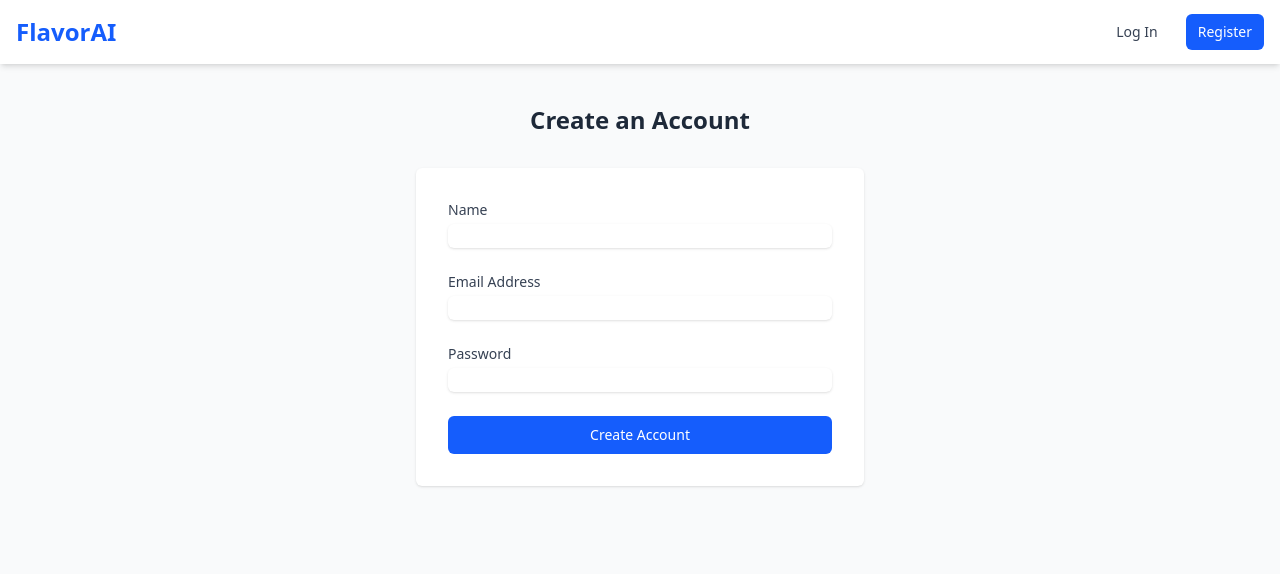
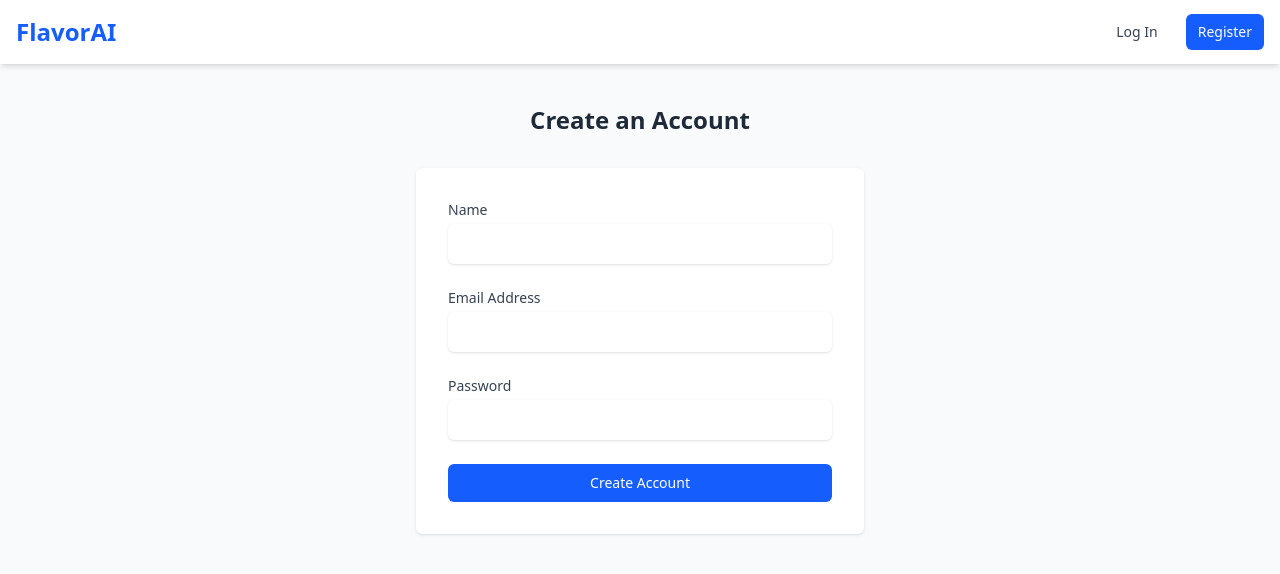
Before and after one commit to IlyaOriekhov/personalRecipeFront, a React (Vite) app: page /register in a window 1280 px wide. Shown: the top 574 px of the page. Built offline with nearby package versions, Linux system fonts and the light colour scheme.

Commit message:
fix inputs

```diff
--- a/src/pages/AddRecipePage.tsx
+++ b/src/pages/AddRecipePage.tsx
@@ -52,7 +52,7 @@
             type="text"
             value={title}
             onChange={(e) => setTitle(e.target.value)}
-            className="mt-1 block w-full rounded-md border-gray-300 shadow-sm focus:border-blue-500 focus:ring-blue-500"
+            className="mt-1 block w-full rounded-md border-gray-300 px-3 py-2 shadow-sm focus:border-blue-500 focus:ring-blue-500"
             required
           />
         </div>
@@ -69,7 +69,7 @@
             value={description}
             onChange={(e) => setDescription(e.target.value)}
             rows={3}
-            className="mt-1 block w-full rounded-md border-gray-300 shadow-sm focus:border-blue-500 focus:ring-blue-500"
+            className="mt-1 block w-full rounded-md border-gray-300 px-3 py-2 shadow-sm focus:border-blue-500 focus:ring-blue-500"
           ></textarea>
         </div>
 
@@ -85,7 +85,7 @@
             type="text"
             value={ingredients}
             onChange={(e) => setIngredients(e.target.value)}
-            className="mt-1 block w-full rounded-md border-gray-300 shadow-sm focus:border-blue-500 focus:ring-blue-500"
+            className="mt-1 block w-full rounded-md border-gray-300 px-3 py-2 shadow-sm focus:border-blue-500 focus:ring-blue-500"
             required
           />
         </div>
@@ -102,7 +102,7 @@
             value={instructions}
             onChange={(e) => setInstructions(e.target.value)}
             rows={6}
-            className="mt-1 block w-full rounded-md border-gray-300 shadow-sm focus:border-blue-500 focus:ring-blue-500"
+            className="mt-1 block w-full rounded-md border-gray-300 px-3 py-2 shadow-sm focus:border-blue-500 focus:ring-blue-500"
             required
           ></textarea>
         </div>
--- a/src/pages/HomePage.tsx
+++ b/src/pages/HomePage.tsx
@@ -45,7 +45,7 @@
           placeholder="Search for recipes by title..."
           value={searchTerm}
           onChange={(e) => setSearchTerm(e.target.value)}
-          className="block w-full rounded-md border-gray-300 shadow-sm focus:border-blue-500 focus:ring-blue-500"
+          className="block w-full rounded-md border-gray-300 px-3 py-2 shadow-sm focus:border-blue-500 focus:ring-blue-500"
         />
       </div>
 
--- a/src/pages/LoginPage.tsx
+++ b/src/pages/LoginPage.tsx
@@ -51,7 +51,7 @@
             type="email"
             value={email}
             onChange={(e) => setEmail(e.target.value)}
-            className="mt-1 block w-full rounded-md border-gray-300 shadow-sm focus:border-blue-500 focus:ring-blue-500"
+            className="mt-1 block w-full rounded-md border-gray-300 px-3 py-2 shadow-sm focus:border-blue-500 focus:ring-blue-500"
             required
           />
         </div>
@@ -67,7 +67,7 @@
             type="password"
             value={password}
             onChange={(e) => setPassword(e.target.value)}
-            className="mt-1 block w-full rounded-md border-gray-300 shadow-sm focus:border-blue-500 focus:ring-blue-500"
+            className="mt-1 block w-full rounded-md border-gray-300 px-3 py-2 shadow-sm focus:border-blue-500 focus:ring-blue-500"
             required
           />
         </div>
--- a/src/pages/RegisterPage.tsx
+++ b/src/pages/RegisterPage.tsx
@@ -53,7 +53,7 @@
             type="text"
             value={name}
             onChange={(e) => setName(e.target.value)}
-            className="mt-1 block w-full rounded-md border-gray-300 shadow-sm focus:border-blue-500 focus:ring-blue-500"
+            className="mt-1 block w-full rounded-md border-gray-300 px-3 py-2 shadow-sm focus:border-blue-500 focus:ring-blue-500"
             required
           />
         </div>
@@ -69,7 +69,7 @@
             type="email"
             value={email}
             onChange={(e) => setEmail(e.target.value)}
-            className="mt-1 block w-full rounded-md border-gray-300 shadow-sm focus:border-blue-500 focus:ring-blue-500"
+            className="mt-1 block w-full rounded-md border-gray-300 px-3 py-2 shadow-sm focus:border-blue-500 focus:ring-blue-500"
             required
           />
         </div>
@@ -85,7 +85,7 @@
             type="password"
             value={password}
             onChange={(e) => setPassword(e.target.value)}
-            className="mt-1 block w-full rounded-md border-gray-300 shadow-sm focus:border-blue-500 focus:ring-blue-500"
+            className="mt-1 block w-full rounded-md border-gray-300 px-3 py-2 shadow-sm focus:border-blue-500 focus:ring-blue-500"
             required
           />
         </div>
```
